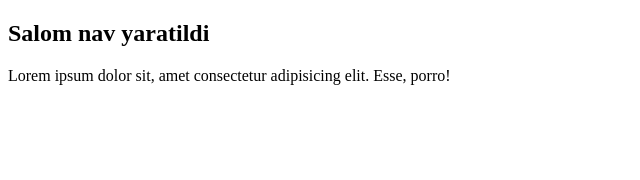
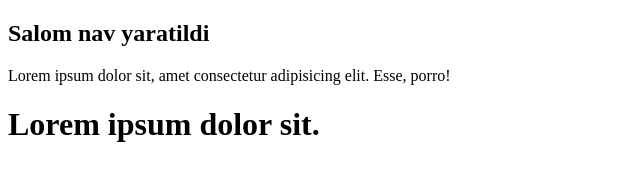
Before and after one commit to kamol121212/loyha2, a plain HTML site: page index.html in a window 1280 px wide. Shown: the whole page, without its empty margins (0-640 px from the left). Drawn offline with Linux system fonts and the light colour scheme.

Commit message:
footer qoshildi

```diff
--- a/index.html
+++ b/index.html
@@ -20,5 +20,9 @@
     </p>
 </main>
 
+
+<footer>
+    <h1>Lorem ipsum dolor sit.</h1>
+</footer>
 </body>
 </html>
```
